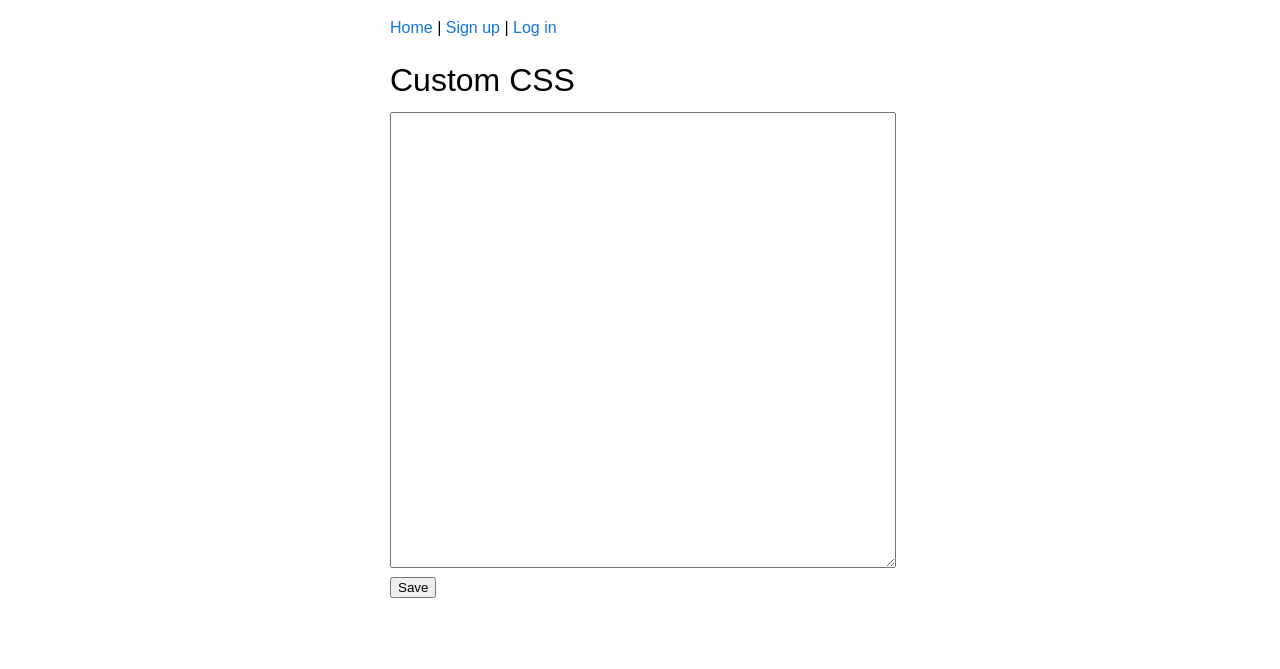
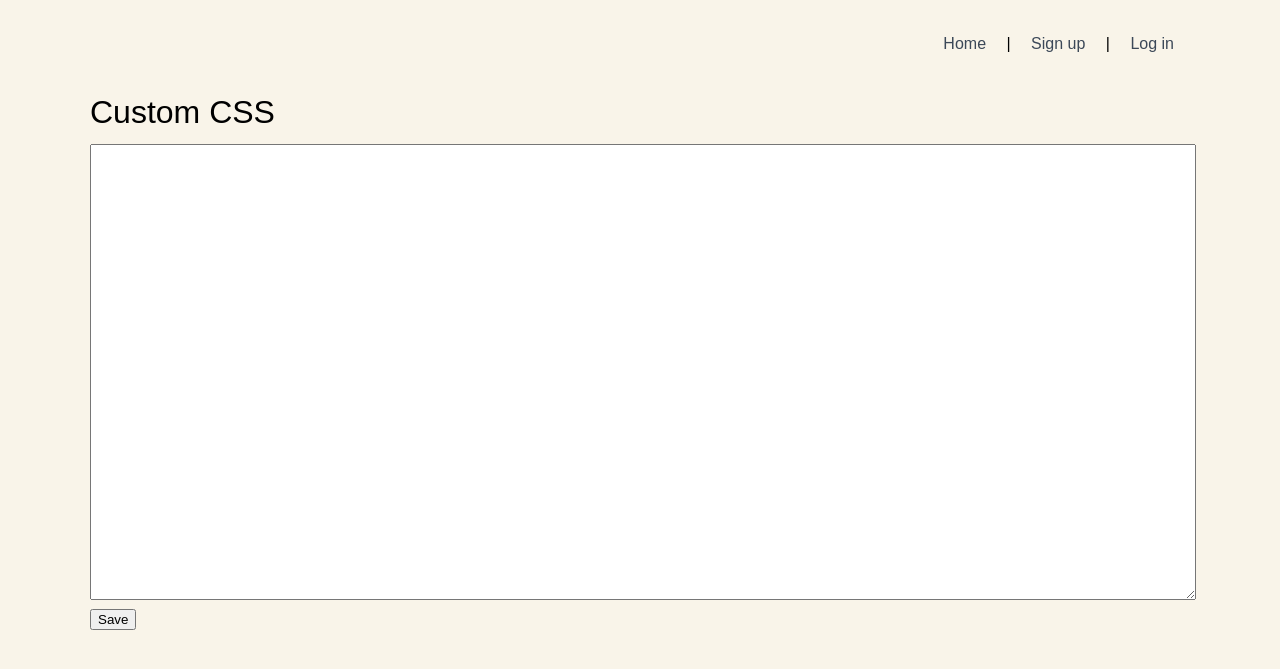
Before and after one commit to sirodoht/schoolmemories, a Django app: template main/templates/main/custom_css.html in a window 1280 px wide. Shown: the top 669 px of the page. Run offline with Django 5.2, Linux system fonts and the light colour scheme; the template is opened without the code that fills it, so the values that code supplies are empty.

Commit message:
Add form styles on layout

```diff
--- a/main/templates/main/layout.html
+++ b/main/templates/main/layout.html
@@ -5,16 +5,36 @@
         <title>{% block title %}dukkha{% endblock %}</title>
         <meta name="viewport" content="width=device-width, initial-scale=1.0">
         <style>
-            :root {
-                --link-color: #1175e2;
+            /* general */
+            body { font-family: sans-serif; line-height: 1.5; margin: 0; background: #f9f4e9; }
+            h1 { font-weight: normal; margin: 16px 0 8px; }
+            p { font-size: 19px; }
+            a { color: #c6521e; text-decoration: none; }
+            a:hover { text-decoration: underline; }
+
+            /* nav */
+            nav {
+                max-width: 1100px;
+                margin: 16px auto;
+                text-align: right;
+                padding: 16px 0;
             }
-            body { font-family: sans-serif; line-height: 1.5; margin: 0; }
-            h1 { font-weight: normal; margin: 16px 0 8px; }
-            a { color: var(--link-color); text-decoration: none; }
-            a:hover { text-decoration: underline; }
-            nav, main { max-width: 500px; margin: 0 auto; margin: 16px auto; }
-            aside { max-width: 500px; margin: 8px auto; border: 1px dashed black; padding: 0 8px; }
+            nav a {
+              margin: 8px 16px;
+              text-decoration: none;
+              color: #3c4858;
+            }
+            nav a:hover {
+              text-decoration: none;
+              color: #516176;
+            }
+
+            /* sections */
+            main { max-width: 1100px; margin: 0 auto; margin: 16px auto; }
+            aside { max-width: 1100px; margin: 8px auto; border: 1px dashed black; padding: 0 8px; }
             img { width: 100%; }
+
+            /* forms */
             label { display: block; }
             input[type="text"],
             input[type="email"],
@@ -29,7 +49,7 @@
             .form-inline input[type="submit"] {
                 border: none;
                 background: unset;
-                color: var(--link-color);
+                color: #c6521e;
                 padding: 0;
                 font-size: 16px;
                 cursor: pointer;
@@ -43,14 +63,6 @@
     </head>
 
     <body>
-        {% if messages %}
-        <aside>
-            {% for message in messages %}
-            <div {% if message.tags %}class="alert-{{ message.tags }}"{% endif %}>{{ message|safe }}</div>
-            {% endfor %}
-        </aside>
-        {% endif %}
-
         {# Logged in user, on account #}
         {% if request.user.is_authenticated and request.subdomain == request.user.username %}
         <div style="background: white; text-align: center; box-shadow: 0 -5px 8px rgba(0, 0, 0, 0.5);">
@@ -76,6 +88,14 @@
         </nav>
         {% endif %}
 
+        {% if messages %}
+        <aside>
+            {% for message in messages %}
+            <div {% if message.tags %}class="alert-{{ message.tags }}"{% endif %}>{{ message|safe }}</div>
+            {% endfor %}
+        </aside>
+        {% endif %}
+
         {% block content %}
         {% endblock content %}
 
```
